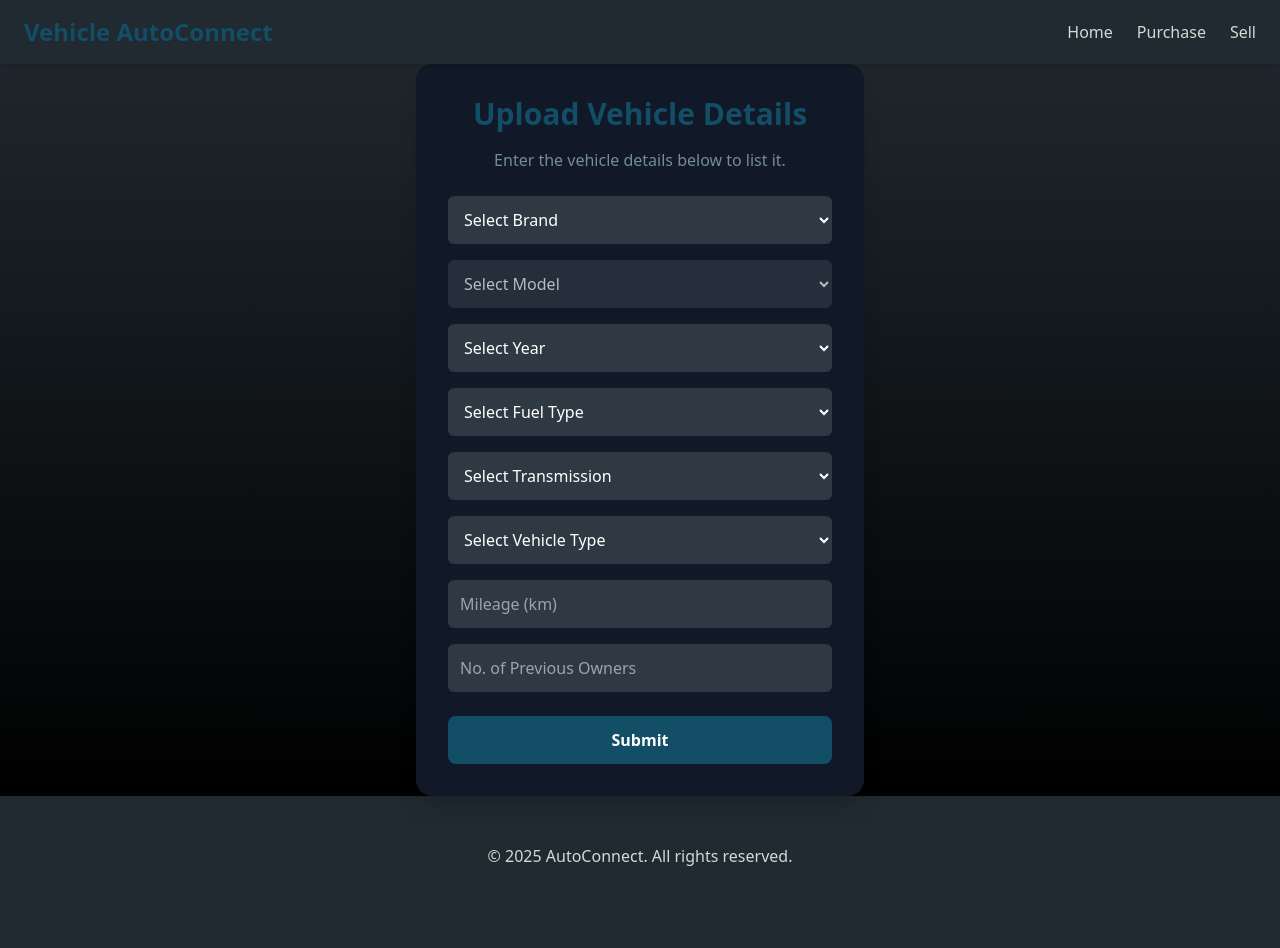
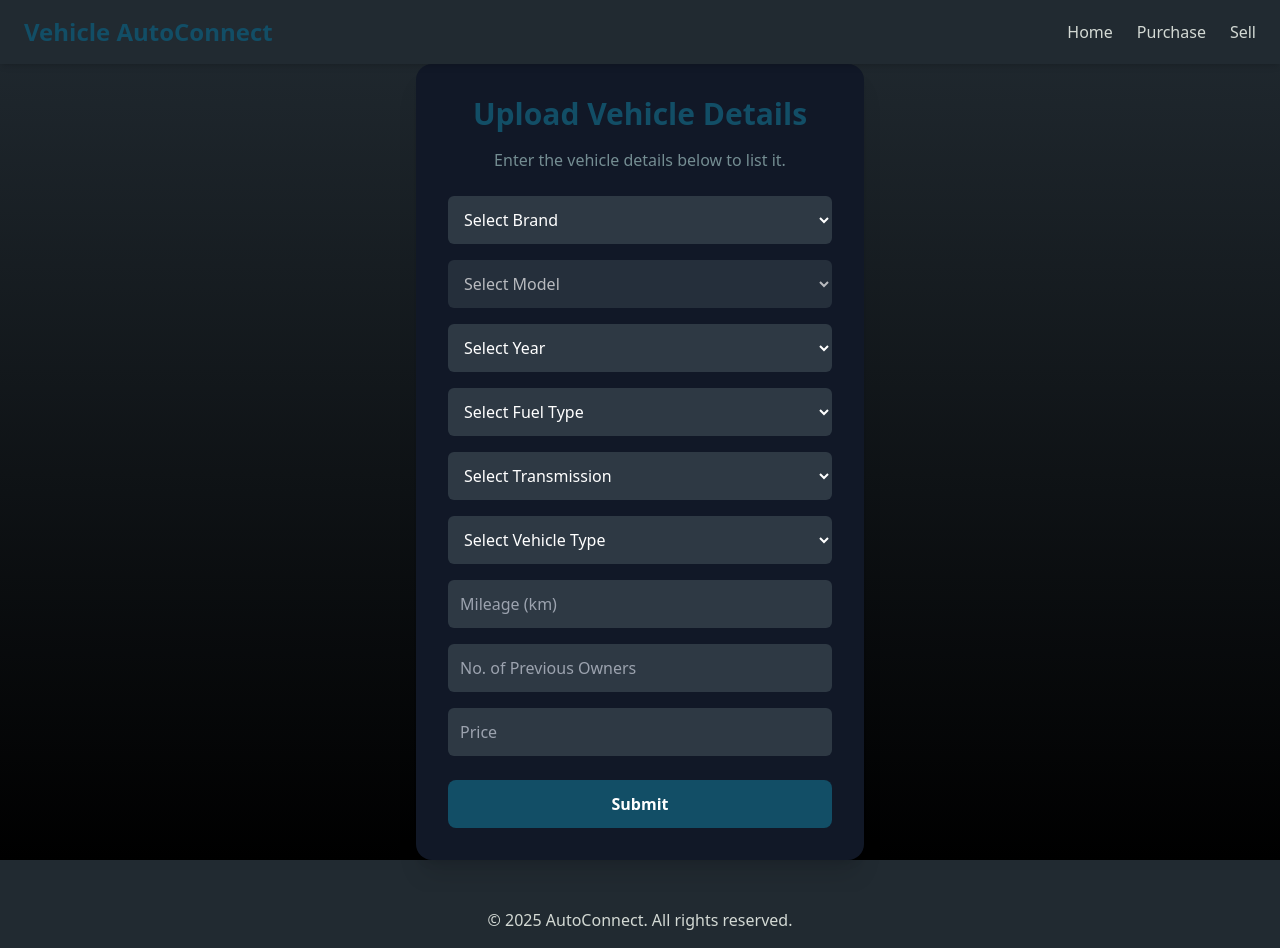
Before and after one commit to PRATHAMdeshkar/vehicle-mart-frontend, a React (Vite) app: page /seller/upload-vehicle in a window 1280 px wide. Before the commit the page ends 884 px from the top, so only its background shows below. Built offline with nearby package versions, Linux system fonts and the light colour scheme.

Commit message:
added price for vehicles (#4)

```diff
--- a/src/components/forms/VehicleUploadForm.jsx
+++ b/src/components/forms/VehicleUploadForm.jsx
@@ -14,6 +14,7 @@ export default function VehicleUploadForm() {
     vehicleType: '',
     mileage: '',
     numberOfOwners: '',
+    price:'',
   });
 
  const brandModelMap = {
@@ -48,20 +49,28 @@ export default function VehicleUploadForm() {
   const vehicleTypes = ['2 Wheeler', '3 Wheeler', '4 Wheeler', 'Truck'];
 
   const handleChange = (e) => {
-    setForm({ ...form, [e.target.name]: e.target.value });
+    const {name,value} = e.target;
+    setForm({ ...form, [name]: value });
   };
 
   const handleSubmit = async (e) => {
-    const { brand, model, year, fuelType, transmissionType,vehicleType,numberOfOwners} = form;
-    if (!brand || !model || !year || !fuelType ||  !transmissionType || !vehicleType || !numberOfOwners) {
+    e.preventDefault();
+    const { brand, model, year, fuelType, transmissionType,vehicleType,numberOfOwners,price} = form;
+
+    if (!brand || !model || !year || !fuelType ||  !transmissionType || !vehicleType || !numberOfOwners || !price) {
     alert('All fields are required');
     return; }
-    e.preventDefault();
+
+    const formattedForm = {
+      ...form,
+      price: parseFloat(parseFloat(form.price).toFixed(2)),
+      sellerId: seller.id,
+    };
 
     const res = await fetch('http://localhost:8080/api/vehicle/upload', {
       method: 'POST',
       headers: { 'Content-Type': 'application/json' },
-      body: JSON.stringify({ ...form, sellerId: seller.id }),
+      body: JSON.stringify(formattedForm),
     });
 
     if (res.ok) {
@@ -188,6 +197,19 @@ export default function VehicleUploadForm() {
             onChange={handleChange}
             className="w-full p-3 rounded-md bg-darkGrey text-white placeholder:text-gray-400 focus:outline-none"
           />
+
+          <input
+            type="number"
+            name="price"
+            placeholder="Price"
+            value={form.price}
+            onChange={handleChange}
+            onBlur={(e) => {
+              const value = parseFloat(e.target.value || 0).toFixed(2);
+              setForm({ ...form, price: value });
+            }}
+            className="w-full p-3 rounded-md bg-darkGrey text-white placeholder:text-gray-400 focus:outline-none"
+          />
         </div>
 
         <button
--- a/src/pages/Buyer/BuyerDashboard.jsx
+++ b/src/pages/Buyer/BuyerDashboard.jsx
@@ -75,7 +75,7 @@ export default function BuyerDashboard() {
                 key={v.id}
                 className="bg-[#2E3944] rounded-lg p-5 shadow-md text-[#D3D9D4] hover:shadow-xl transition"
               >
-                <h3 className="text-xl font-bold text-[#124E66] mb-2">
+                <h3 className="text-2xl font-semibold text-white mb-3">
                   {v.brand} {v.model}
                 </h3>
                 <p>📅 Year: {v.year}</p>
@@ -84,6 +84,7 @@ export default function BuyerDashboard() {
                 <p>🚘 Type: {v.vehicleType}</p>
                 <p>📏 Mileage: {v.mileage} km</p>
                 <p>👥 Owners: {v.numberOfOwners}</p>
+                <p className="text-lg mt-2 font-semibold">💸 {v.price} INR</p>
 
                 {visibleSellers.has(v.id) ? (
                   <div className="mt-4 p-3 rounded bg-[#1C1F24] text-[#BFD7EA]">
--- a/src/pages/Seller/SellerDashboard.jsx
+++ b/src/pages/Seller/SellerDashboard.jsx
@@ -74,15 +74,14 @@ const fetchVehicles = async (sellerId) => {
                 key={i}
                 className="bg-[#2E3944] rounded-lg p-4 shadow-md text-[#D3D9D4] hover:shadow-xl transition"
               >
-                <h3 className="text-xl font-bold text-[#124E66] mb-2">{v.brand} {v.model}</h3>
-                <h2>card start from here</h2>
+                <h3 className="text-2xl font-semibold text-white mb-3">{v.brand} {v.model}</h3>
                 <p>📅 Year: {v.year}</p>
                 <p>⛽ Fuel: {v.fuelType}</p>
                 <p>⚙️ Transmission: {v.transmissionType}</p>
                 <p>🚘 Type: {v.vehicleType}</p>
                 <p>📏 Mileage: {v.mileage} km</p>
                 <p>👥 Owners: {v.numberOfOwners}</p>
-              </div>
+                <p className="text-lg mt-2 font-semibold">💸 {v.price} INR</p>              </div>
             ))}
           </div>
         )}
```
